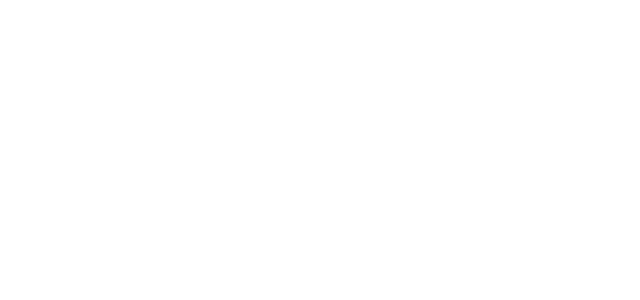
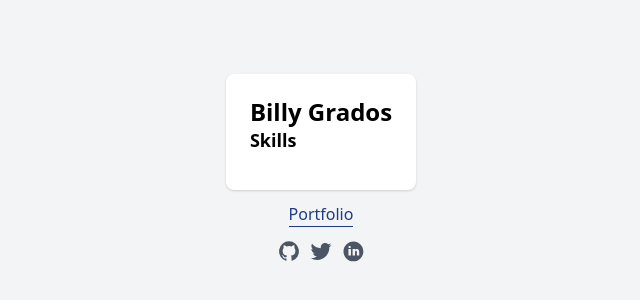
Before and after one commit to billygl/bgl, a Nuxt app: page /skills in a window 1280 px wide. Before the commit this address had no page. Shown: the part 242-542 px from the top of the page, without its empty margins (319-959 px from the left). Built offline with nearby package versions, Linux system fonts and the light colour scheme.

Commit message:
feat: add menu and skills

```diff
--- /dev/null
+++ b/assets/css/main.css
@@ -0,0 +1,3 @@
+.nuxt-link-exact-active {
+    display: none;
+}
--- /dev/null
+++ b/components/BGMenu.vue
@@ -0,0 +1,6 @@
+<template>
+    <div class="flex justify-center pt-3 space-x-3 text-blue-900">
+        <NuxtLink to="/" class="border-b border-blue-900">Portfolio</NuxtLink>
+        <NuxtLink to="/skills" class="border-b border-blue-900">Skills</NuxtLink>
+    </div>
+</template>
--- a/components/BGPortfolio.vue
+++ b/components/BGPortfolio.vue
@@ -44,6 +44,7 @@
           </div>
         </div>
       </div>
+      <BGMenu/>
       <BGFooter/>
     </div>
   </div>
--- /dev/null
+++ b/components/BGSkills.vue
@@ -0,0 +1,41 @@
+<!-- Please remove this file from your project -->
+<template>
+  <div
+    class="relative flex items-top justify-center min-h-screen bg-gray-100 sm:items-center sm:pt-0"
+  >
+    <div class="max-w-4xl mx-auto sm:px-6 lg:px-8">
+      <div class="mt-8 bg-white overflow-hidden shadow sm:rounded-lg p-6">
+        <h2 class="text-2xl leading-7 font-bold">
+          Billy Grados
+        </h2>
+        <h3 class="text-lg leading-7 font-semibold">
+          Skills
+        </h3>
+        <p class="mt-3 text-gray-600">
+
+        </p>
+
+      </div>
+      <BGMenu/>
+      <BGFooter/>
+    </div>
+  </div>
+</template>
+
+<script>
+
+export default {
+    name: "BGPortfolio",
+    data() {
+        return {
+
+        };
+    },
+    mounted() {
+
+    },
+    methods: {
+
+    }
+}
+</script>
--- a/nuxt.config.js
+++ b/nuxt.config.js
@@ -27,7 +27,9 @@
   },
 
   // Global CSS: https://go.nuxtjs.dev/config-css
-  css: [],
+  css: [
+    '~/assets/css/main.css',
+  ],
 
   // Plugins to run before rendering page: https://go.nuxtjs.dev/config-plugins
   plugins: [],
--- /dev/null
+++ b/pages/skills.vue
@@ -0,0 +1,9 @@
+<template>
+  <BGSkills />
+</template>
+
+<script>
+export default {
+  name: 'SkillsPage',
+}
+</script>
```
